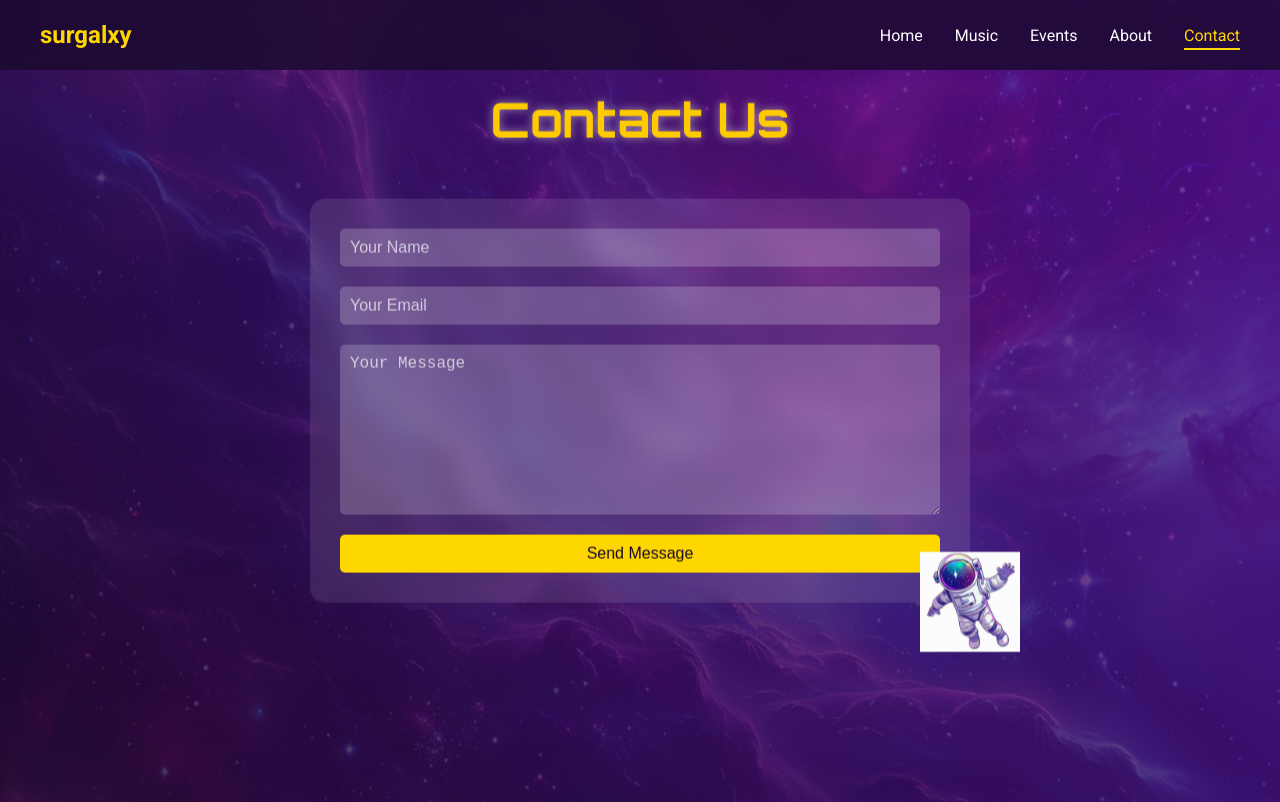
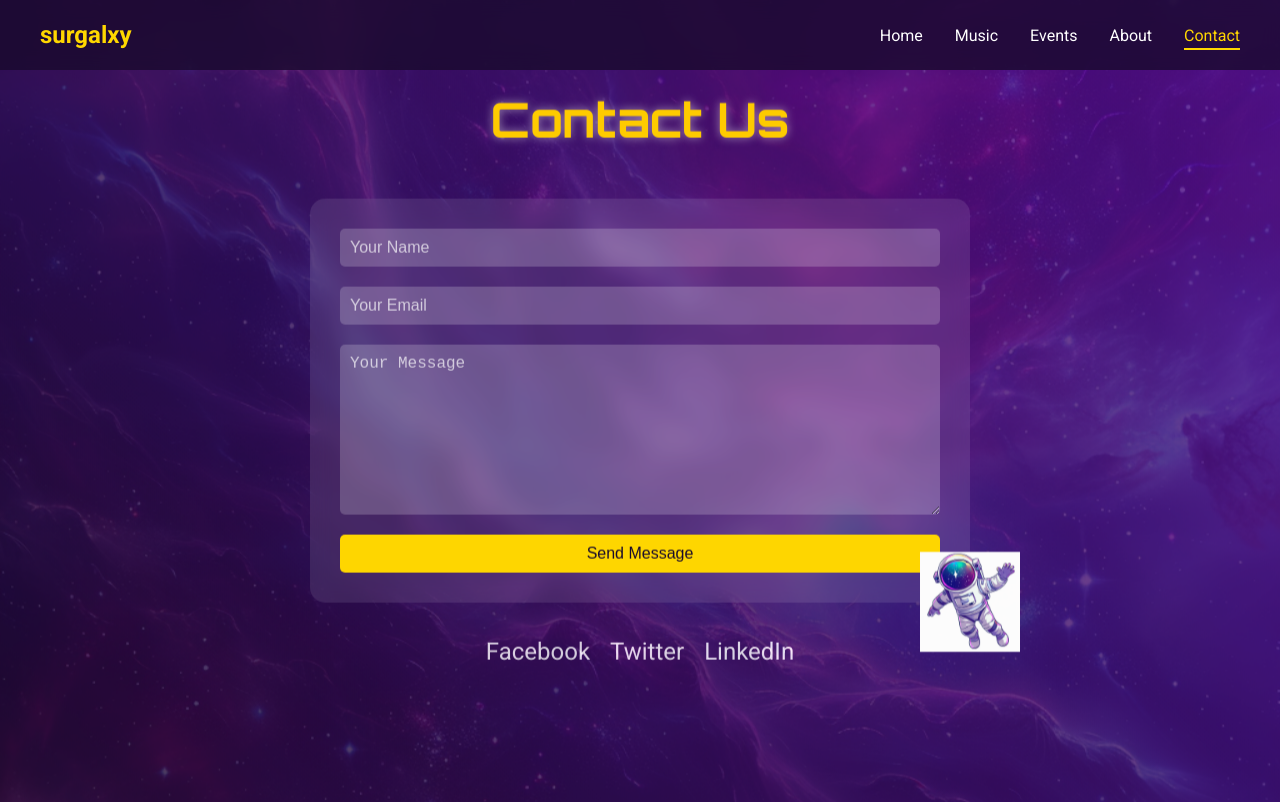
Before and after one commit to surgalxy/surgalxyweb, a React (Create React App) app: page /contact in a window 1280 px wide. Shown: the top 802 px of the page. Built offline with nearby package versions, Linux system fonts and the light colour scheme.

Commit message:
Updated header, index.html, and styles.css with new fonts and styles

```diff
--- a/package.json
+++ b/package.json
@@ -6,6 +6,7 @@
     "@testing-library/jest-dom": "^5.17.0",
     "@testing-library/react": "^13.4.0",
     "@testing-library/user-event": "^13.5.0",
+    "emailjs-com": "^3.2.0",
     "framer-motion": "^11.2.13",
     "react": "^18.3.1",
     "react-dom": "^18.3.1",
--- a/src/pages/Contact.js
+++ b/src/pages/Contact.js
@@ -1,6 +1,7 @@
 import React, { useState } from 'react';
 import styled, { keyframes } from 'styled-components';
 import PageTransition from '../components/PageTransition';
+import emailjs from 'emailjs-com';
 
 const floatingAnimation = keyframes`
   0% { transform: translateY(0px); }
@@ -103,6 +104,21 @@ const FloatingAstronaut = styled.img`
   bottom: -50px;
 `;
 
+const SocialMediaLinks = styled.div`
+  text-align: center;
+  margin-top: 30px;
+`;
+
+const SocialLink = styled.a`
+  margin: 0 10px;
+  color: white;
+  text-decoration: none;
+  font-size: 1.5rem;
+  &:hover {
+    color: #ffd700;
+  }
+`;
+
 const Contact = () => {
   const [formData, setFormData] = useState({
     name: '',
@@ -116,8 +132,14 @@ const Contact = () => {
 
   const handleSubmit = (e) => {
     e.preventDefault();
-    // Here you would typically send the form data to a server
-    console.log('Form submitted:', formData);
+    emailjs.sendForm('surgalxywebservice', 'template_sjur4zg', e.target, 'R0oUn5ViLJH7z6_B2')
+      .then((result) => {
+          console.log(result.text);
+          alert('Message sent successfully!');
+      }, (error) => {
+          console.log(error.text);
+          alert('An error occurred, please try again.');
+      });
     // Reset form after submission
     setFormData({ name: '', email: '', message: '' });
   };
@@ -156,6 +178,11 @@ const Contact = () => {
           </Form>
           <FloatingAstronaut src="/assets/images/astronaut.png" alt="Floating Astronaut" />
         </FormContainer>
+        <SocialMediaLinks>
+			<SocialLink href="https://tiktok.com/@surgalxy" target="_blank">Facebook</SocialLink>
+			<SocialLink href="https://twitter.com/surgalxy" target="_blank">Twitter</SocialLink>
+          <SocialLink href="https://instagram.com/surgalxy" target="_blank">LinkedIn</SocialLink>
+        </SocialMediaLinks>
       </ContactContainer>
     </PageTransition>
   );
```
Also changed, not shown: 1 other file (tests, documents, lock files or other folders).
